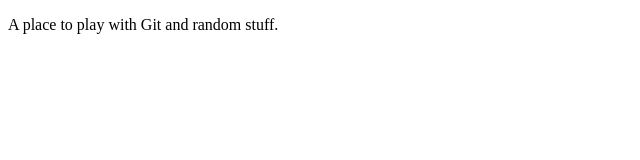
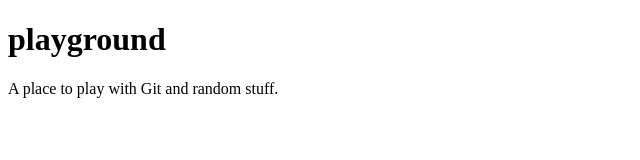
Before and after one commit to vkWeb/my-playground, a plain HTML site: page index.html in a window 1280 px wide. Shown: the whole page, without its empty margins (0-640 px from the left). Drawn offline with Linux system fonts and the light colour scheme.

Commit message:
Update index.html

```diff
--- a/index.html
+++ b/index.html
@@ -8,6 +8,7 @@
 </head>
 
 <body>
+    <h1>playground</h1>
     <p>A place to play with Git and random stuff.</p>
 </body>
 
```
